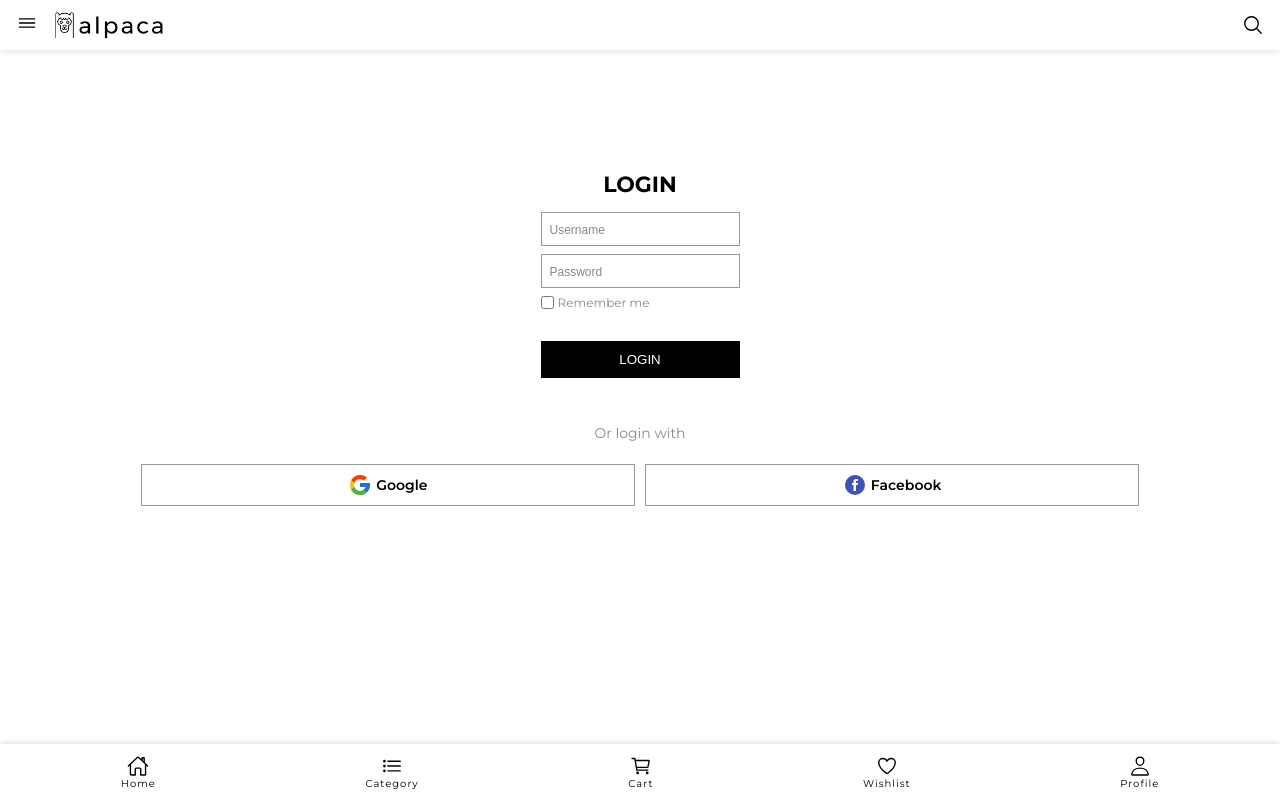
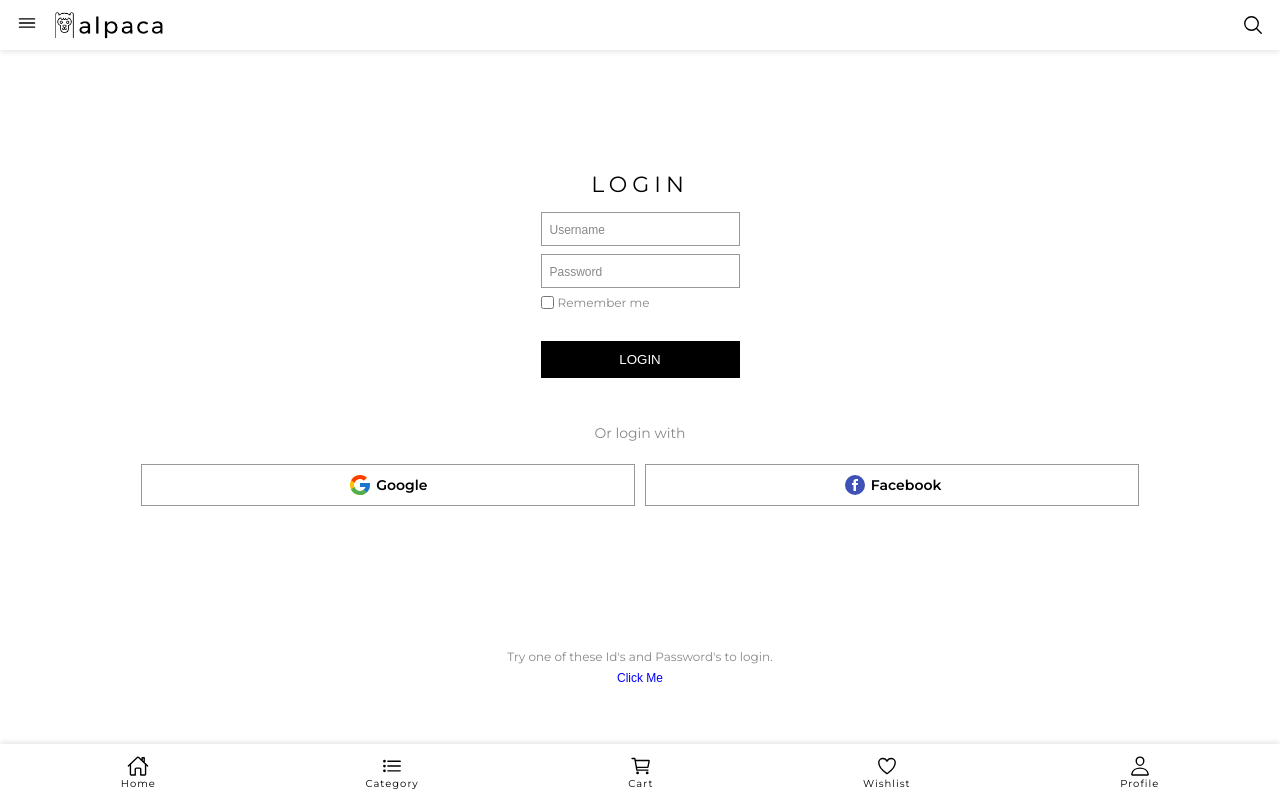
Before and after one commit to aldi-milano/alpaca-store, a React (Create React App) app: page /profile in a window 1280 px wide. Built offline with nearby package versions, Linux system fonts and the light colour scheme; no server answers.

Commit message:
working on login page

```diff
--- a/src/App.js
+++ b/src/App.js
@@ -11,6 +11,7 @@ import Profile from './components/pages/profile/Profile';
 import SingleProduct from './components/pages/single-product/SingleProduct';
 import './scss/style.scss';
 import Visitor from './components/pages/profile/visitor/Visitor';
+import User from './components/pages/profile/user/User';
 
 function App() {
   const [state, setState] = useState({
@@ -20,6 +21,7 @@ function App() {
     item: [],
     refHeight: undefined,
     isActive: false,
+    isLogin: false,
     keyword: '',
   });
 
@@ -124,6 +126,7 @@ function App() {
   }
 
   const onHandleClearValue = () => setState({ ...state, keyword: '' });
+  const isLoginHandler = () => setState({ ...state, isLogin: true });
 
   return (
     <main className='main'>
@@ -183,7 +186,17 @@ function App() {
                 />
               }
             />
-            <Route path='profile' element={<Visitor />} />
+            <Route
+              path='profile'
+              element={
+                <Visitor
+                  users={state.users}
+                  isLoginHandler={isLoginHandler}
+                  isLogin={state.isLogin}
+                />
+              }
+            />
+            <Route path='profile/:id' element={<User />} />
           </Route>
         </Routes>
       </BrowserRouter>
--- /dev/null
+++ b/src/components/pages/profile/user/User.js
@@ -0,0 +1,12 @@
+import { useParams } from 'react-router-dom';
+
+function User() {
+  const { id } = useParams();
+  return (
+    <div className='user'>
+      <h2>This is user {id} page</h2>
+    </div>
+  );
+}
+
+export default User;
--- /dev/null
+++ b/src/components/pages/profile/user/user.scss
@@ -0,0 +1,5 @@
+@use '../../../../scss/utility' as u;
+
+.user {
+  margin: u.rem(65) 0;
+}
--- a/src/components/pages/profile/visitor/Visitor.js
+++ b/src/components/pages/profile/visitor/Visitor.js
@@ -1,24 +1,65 @@
+import { useEffect } from 'react';
+// import { Link, Navigate } from 'react-router-dom';
+import Swal from 'sweetalert2';
+
 import './visitor.scss';
 
 import google from '../../../../assets/icon/icons8-google.svg';
 import facebook from '../../../../assets/icon/icons8-facebook-circled.svg';
 
-function Visitor() {
+function Visitor({ users, isLoginHandler, isLogin }) {
+  useEffect(() => {
+    const getData = () =>
+      users.map(({ username, password }) => console.log(username, password));
+    getData();
+  }, []);
+
+  function onSubmit(e) {
+    e.preventDefault();
+    const user = e.target.username.value;
+    const pass = e.target.password.value;
+
+    function getUsers() {
+      const data = users.find(
+        ({ username, password }) => user === username && pass === password
+      );
+      if (data) {
+        isLoginHandler();
+        console.log('Data match!');
+      } else {
+        Swal.fire({
+          icon: 'error',
+          title: 'Oops...',
+          text: 'Incorect Username or Password.',
+          footer: '<a href="">Try one of these Id\'s and Password\'s</a>',
+        });
+      }
+    }
+
+    getUsers();
+  }
+
+  function getUserData() {
+    console.log('Hiiii');
+  }
+
   return (
     <div className='visitor'>
       <h2>LOGIN</h2>
       <div className='visitor__container'>
         <div className='visitor__form'>
-          <form>
+          <form id='form__login' onSubmit={onSubmit}>
             <input
               type='text'
               className='visitor__input'
+              name='username'
               placeholder='Username'
               required='required'
             />
             <input
               type='password'
               className='visitor__input'
+              name='password'
               placeholder='Password'
               required='required'
             />
@@ -28,7 +69,9 @@ function Visitor() {
                 Remember me
               </label>
             </div>
-            <button className='visitor__btn'>LOGIN</button>
+            <button type='submit' className='visitor__btn' id='btn__login'>
+              LOGIN
+            </button>
           </form>
         </div>
         <div className='visitor__otherLogin'>
@@ -44,6 +87,14 @@ function Visitor() {
             </div>
           </div>
         </div>
+        <div className='popup__data'>
+          <p className='popup__message'>
+            Try one of these Id's and Password's to login.
+          </p>
+          <button className='popup__btn' onClick={getUserData}>
+            Click Me
+          </button>
+        </div>
       </div>
     </div>
   );
--- a/src/components/pages/profile/visitor/visitor.scss
+++ b/src/components/pages/profile/visitor/visitor.scss
@@ -1,4 +1,8 @@
 @use '../../../../scss/utility' as u;
+
+html {
+  position: relative;
+}
 
 .visitor {
   margin: u.rem(60) 0 u.rem(65);
@@ -6,6 +10,11 @@
   @include u.flex();
   flex-direction: column;
   width: 100%;
+
+  h2 {
+    letter-spacing: 5px;
+    font-weight: 400;
+  }
 
   .visitor__container {
     @include u.flex();
@@ -92,5 +101,27 @@
         }
       }
     }
+
+    .popup__data {
+      @include u.flex();
+      flex-direction: column;
+      position: absolute;
+      bottom: 0;
+      left: 50%;
+      transform: translate(-50%, 0);
+      width: 100%;
+
+      .popup__message {
+        font-size: u.rem(12);
+        color: #888;
+        cursor: pointer;
+        margin-bottom: u.rem(8);
+      }
+
+      .popup__btn {
+        font-size: u.rem(12);
+        color: blue;
+      }
+    }
   }
 }
```
